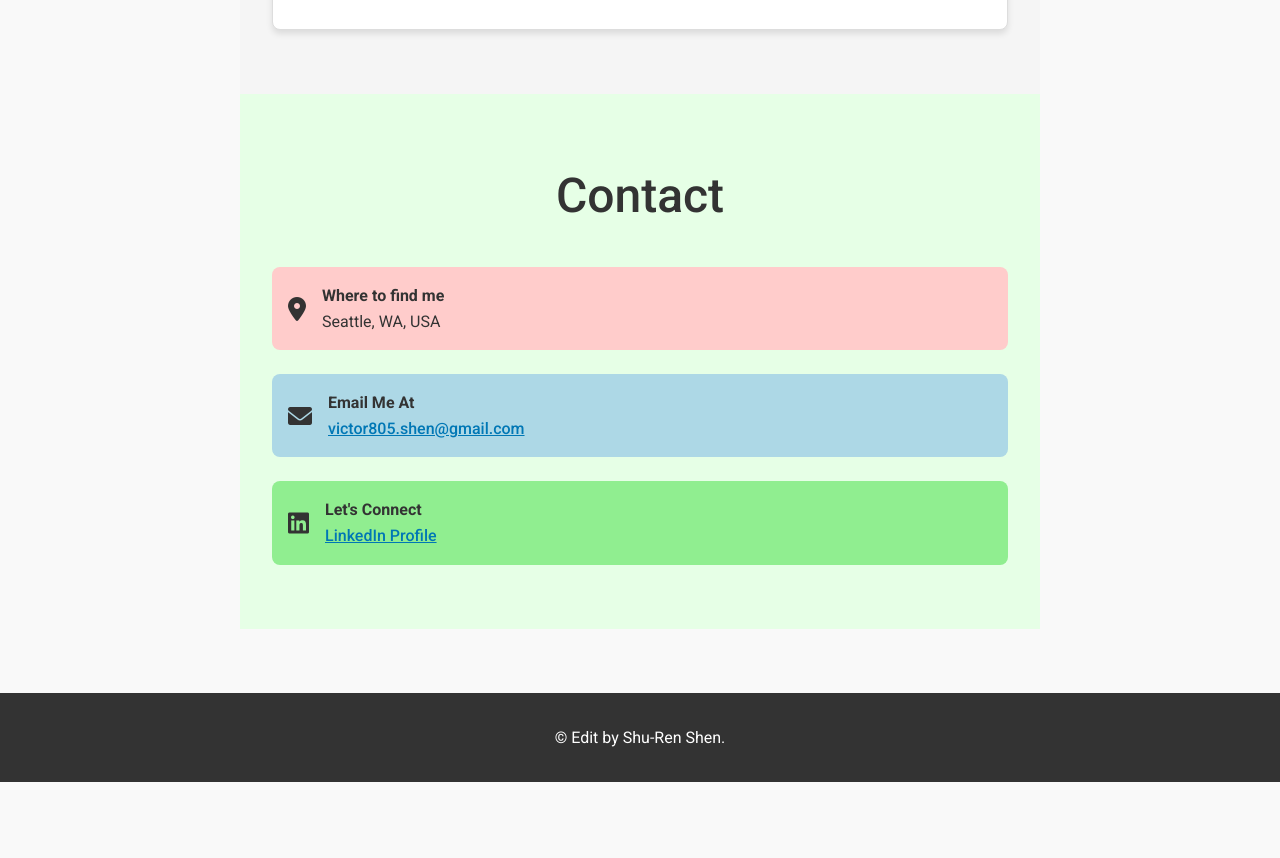
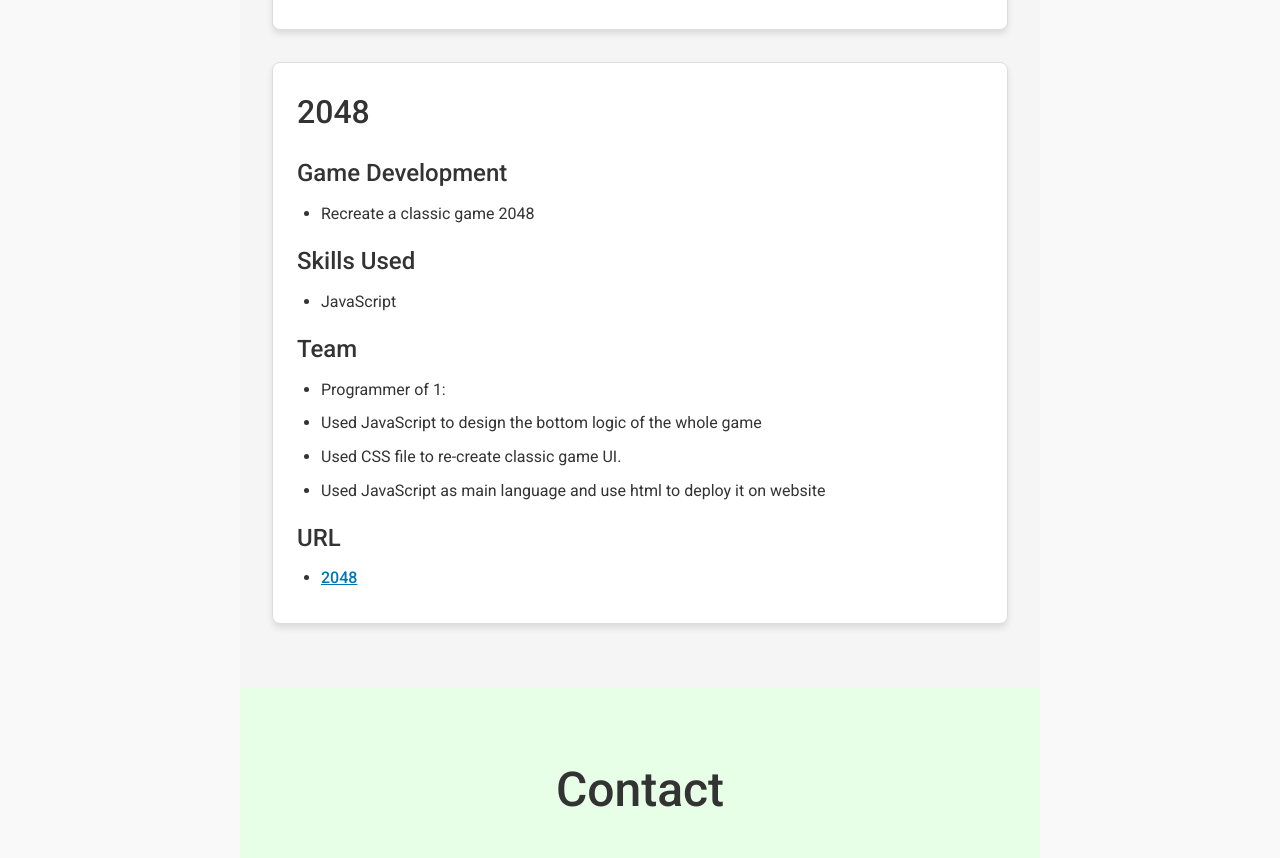
Before and after one commit to vishen805/personal-website, a plain HTML site: page index.html in a window 1280 px wide. Shown: the part 2516-3374 px from the top of the page. Before the commit the page ends 3298 px from the top, so only its background shows below. Drawn offline with Linux system fonts and the light colour scheme.

Commit message:
add more porject and resume

```diff
--- a/index.html
+++ b/index.html
@@ -33,7 +33,7 @@
                 <a href="mailto:victor805.shen@gmail.com" class="social-button email">
                     <i class="fas fa-envelope"></i> Email
                 </a>
-                <a href="Shu-Ren_Shen_resume.pdf" download class="social-button resume">
+                <a href="shu-ren sample resume.pdf" download class="social-button resume">
                     <i class="fas fa-download"></i> Download Resume
                 </a>
             </div>
@@ -104,6 +104,32 @@
                     </ul>
                 </div>
             </div>
+
+            <!-- Project 3: 2048 -->
+            <div class="project-card">
+                <h3>2048</h3>
+                <div class="project-description">
+                    <h4>Game Development</h4>
+                    <ul>
+                        <li>Recreate a classic game 2048</li>
+                    </ul>
+                    <h4>Skills Used</h4>
+                    <ul>
+                        <li>JavaScript</li>
+                    </ul>
+                    <h4>Team</h4>
+                    <ul>
+                        <li>Programmer of 1:</li>
+                        <li>Used JavaScript to design the bottom logic of the whole game</li>
+                        <li>Used CSS file to re-create classic game UI.</li>
+                        <li>Used JavaScript as main language and use html to deploy it on website</li>
+                    </ul>
+                    <h4>URL</h4>
+                    <ul>
+                        <li><a href="https://vishen805.github.io/2048-games" target="_blank">2048</a></li>
+                    </ul>
+                </div>
+            </div>
             <!-- Add more project cards here -->
         </div>
     </section>
```
Also changed, not shown: 1 other file.
